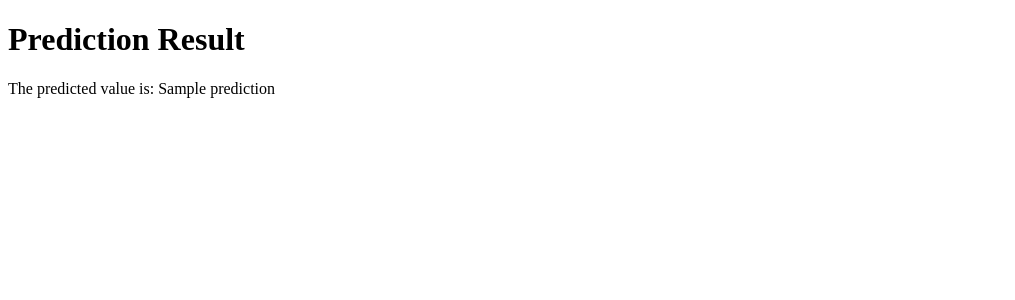
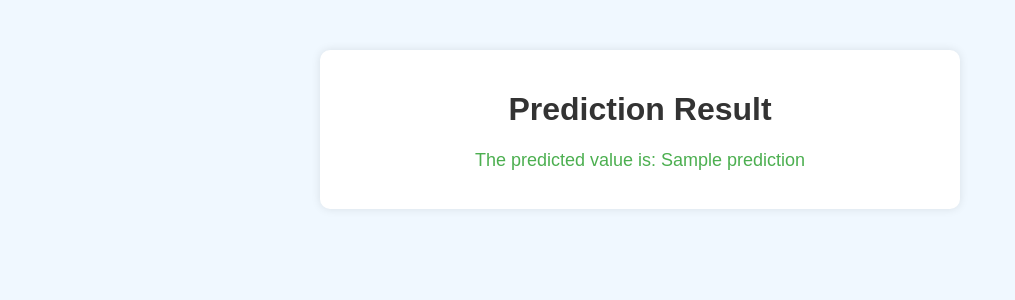
Before and after one commit to dolobe/Ydays_Project, a Flask app: template Analyse/templates/prediction.html in a window 1280 px wide. Shown: the top 300 px of the page, without its empty margins (0-1015 px from the left). Run offline with Flask 3, Linux system fonts and the light colour scheme; the template is opened without the code that fills it: most values are stand-ins (such as "Sample title", 1, 10 or a date in 2020); parts of the project's set-up code (start-up, migrations or seed data) failed here and were passed over.

Commit message:
Prédiction

```diff
--- a/Analyse/templates/prediction.html
+++ b/Analyse/templates/prediction.html
@@ -4,9 +4,36 @@
     <meta charset="UTF-8">
     <meta name="viewport" content="width=device-width, initial-scale=1.0">
     <title>Prediction Result</title>
+    <style>
+        body {
+            font-family: Arial, sans-serif;
+            background-color: #f0f8ff;
+            margin: 0;
+            padding: 0;
+        }
+        .container {
+            max-width: 600px;
+            margin: 50px auto;
+            padding: 20px;
+            background-color: #ffffff;
+            border-radius: 10px;
+            box-shadow: 0 0 10px rgba(0, 0, 0, 0.1);
+        }
+        h1 {
+            color: #333333;
+            text-align: center;
+        }
+        p {
+            font-size: 18px;
+            text-align: center;
+            color: #4caf50;
+        }
+    </style>
 </head>
 <body>
-    <h1>Prediction Result</h1>
-    <p>The predicted value is: {{ prediction }}</p>
+    <div class="container">
+        <h1>Prediction Result</h1>
+        <p>The predicted value is: {{ prediction }}</p>
+    </div>
 </body>
 </html>
```
Also changed, not shown: Analyse/app.py (+1 -8 lines), description_colonnes.PNG (renamed from Capture.PNG), 7 other files.
